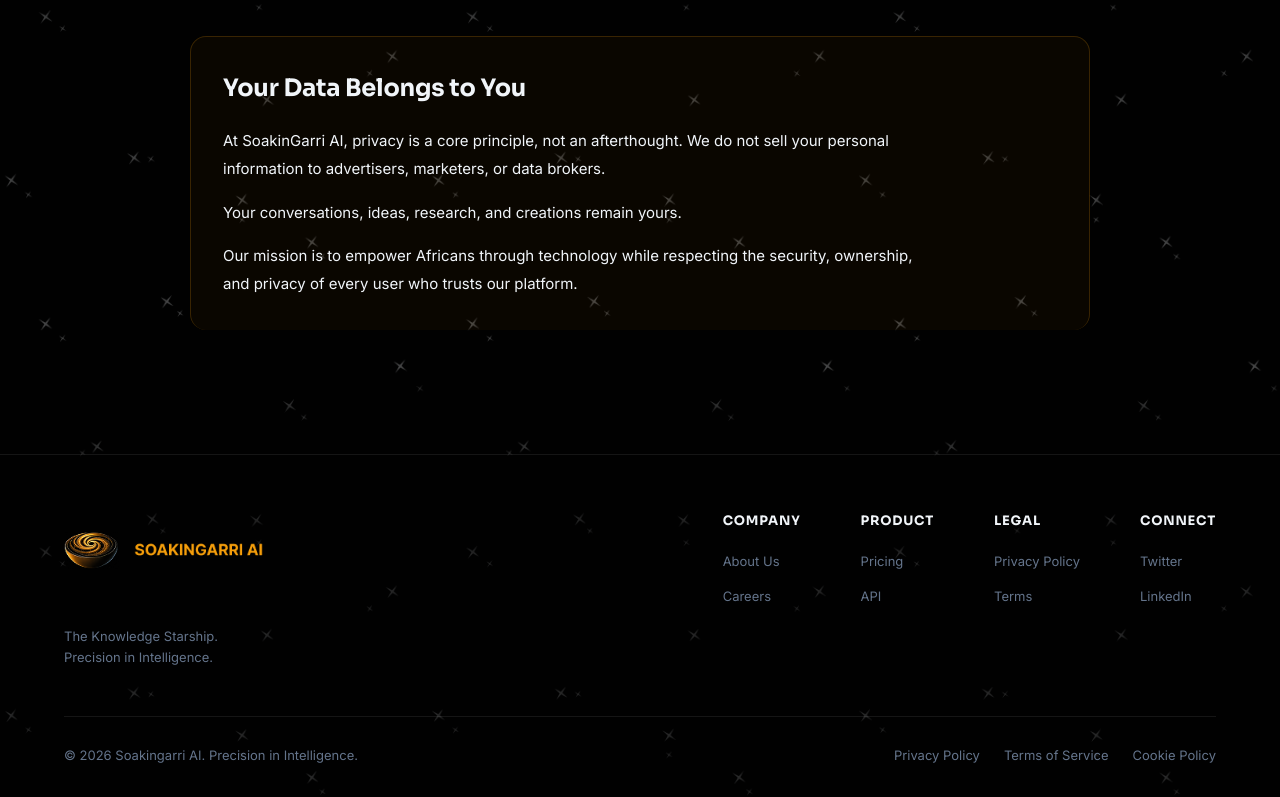
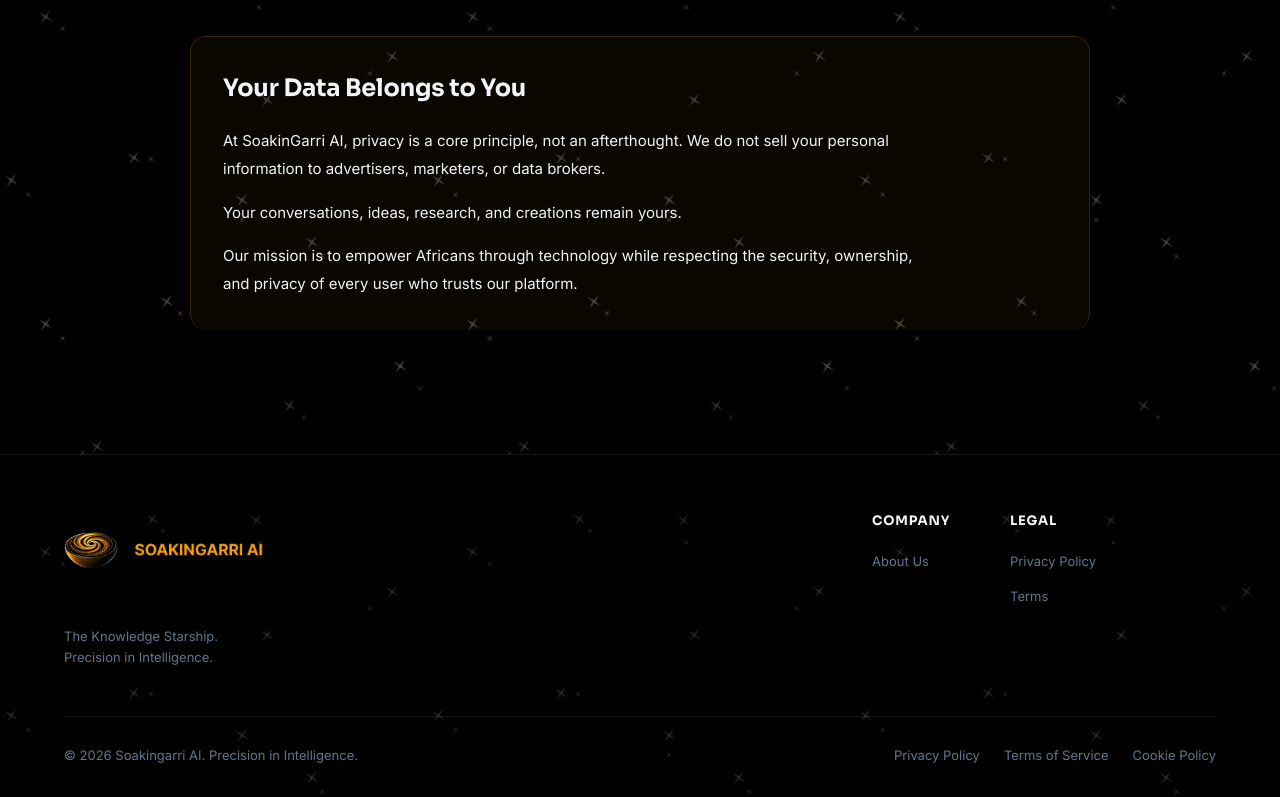
Before and after one commit to Soakingarri-AI/soaking-garri-ai-website, a React (Vite) app: page /terms in a window 1280 px wide. Shown: the part 4423-5220 px from the top of the page. Built offline with nearby package versions, Linux system fonts and the light colour scheme.

Commit message:
fix: remove links with no content

```diff
--- a/src/components/Footer.tsx
+++ b/src/components/Footer.tsx
@@ -3,20 +3,20 @@
 const footerLinks = {
   Company: [
     { label: "About Us", to: "/about" },
-    { label: "Careers", to: "#" },
+    // { label: "Careers", to: "#" },
   ],
-  Product: [
-    { label: "Pricing", to: "/pricing" },
-    { label: "API", to: "#" },
-  ],
+  // Product: [
+  //   { label: "Pricing", to: "/pricing" },
+  //   { label: "API", to: "#" },
+  // ],
   Legal: [
     { label: "Privacy Policy", to: "/privacy" },
     { label: "Terms", to: "/terms" },
   ],
-  Connect: [
-    { label: "Twitter", to: "#" },
-    { label: "LinkedIn", to: "#" },
-  ],
+  // Connect: [
+  //   { label: "Twitter", to: "#" },
+  //   { label: "LinkedIn", to: "#" },
+  // ],
 };
 
 export default function Footer() {
```
